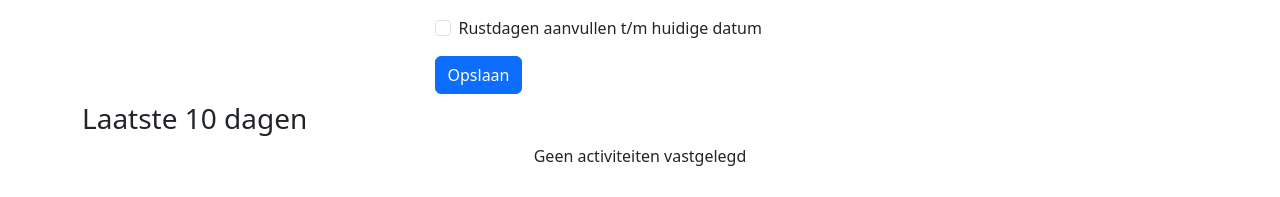
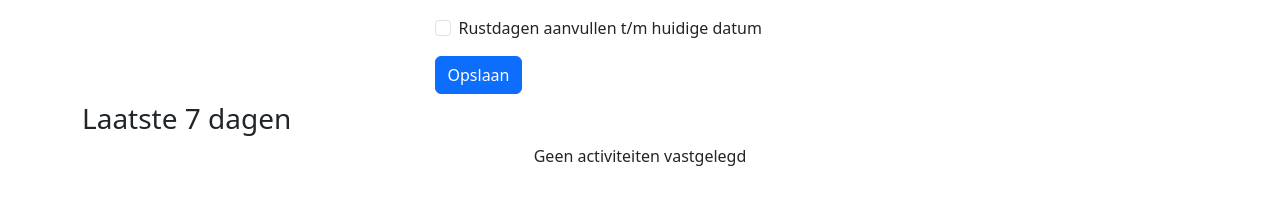
Before and after one commit to alexanderdelargeNL/GymTracker, a Django app: page / in a window 1280 px wide. Shown: the part 788-985 px from the top of the page. Run offline with Django 4.2, Linux system fonts and the light colour scheme; data that the repository does not hold is empty; some libraries are stand-ins or nearby versions.

Commit message:
Kleine wijzigingen

```diff
--- a/activities/views.py
+++ b/activities/views.py
@@ -15,10 +15,10 @@
         context['form'] = ActivityForm()
 
         # Get the latest 10 dates from the Activity model
-        latest_dates = Activity.objects.values('date').order_by('-date').distinct()[:10]
+        latest_dates = Activity.objects.values('date').order_by('-date').distinct()[:7]
         latest_dates = [entry['date'] for entry in latest_dates]
 
-        # Filter activities to only include those with the latest 10 dates
+        # Filter activities to only include those with the latest 7 dates
         context['activities'] = Activity.objects.filter(date__in=latest_dates).order_by('-date', '-id')
 
         return context
--- a/templates/home.html
+++ b/templates/home.html
@@ -41,7 +41,7 @@
         </div>
     </div>
 
-    <h3 class="mt-2">Laatste 10 dagen</h3>
+    <h3 class="mt-2">Laatste 7 dagen</h3>
     <div class="list-group">
         {% for activity in activities %}
             {% if activity.is_rest %}
```
